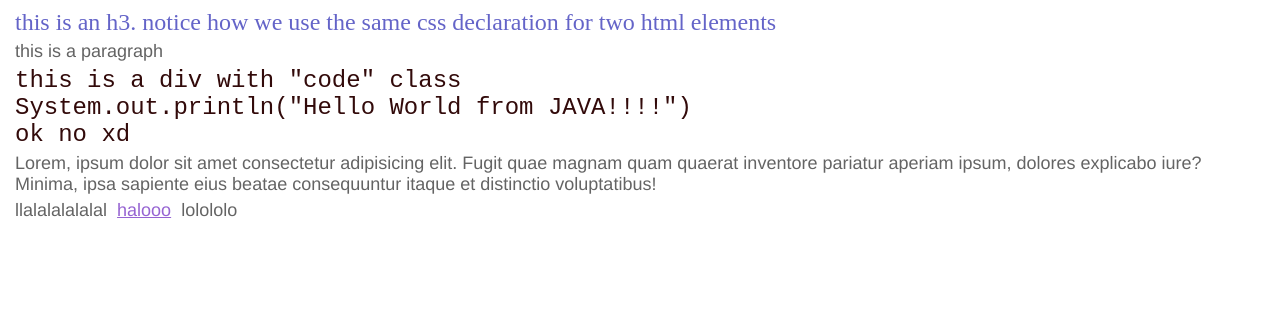
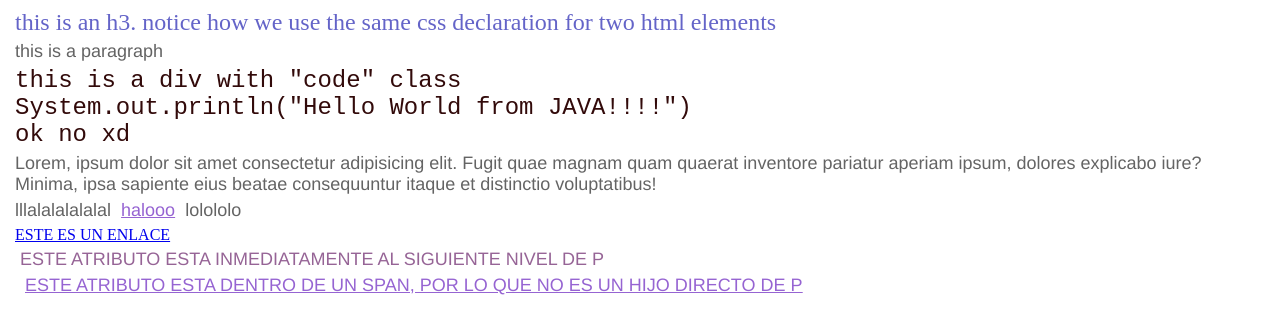
Before and after one commit to leninrkb/CSS-Course, a plain HTML site: page index.html in a window 1280 px wide. Shown: the part 75-408 px from the top of the page. Drawn offline with Linux system fonts and the light colour scheme.

Commit message:
selectors

```diff
--- a/index.html
+++ b/index.html
@@ -18,13 +18,20 @@
         <br>
         System.out.println("Hello World from JAVA!!!!")
         <br>
-        ok no  xd
+        ok no xd
     </div>
     <p>
         Lorem, ipsum dolor sit amet consectetur adipisicing elit. Fugit quae magnam quam quaerat inventore pariatur aperiam ipsum, dolores explicabo iure? Minima, ipsa sapiente eius beatae consequuntur itaque et distinctio voluptatibus!
     </p>
     <p>
-        llalalalalalal <span>halooo</span> lolololo
+        lllalalalalalal <span>halooo</span> lolololo
+    </p>
+    <a href="#">este es un enlace</a>
+    <p>
+        <a>este atributo esta inmediatamente al siguiente nivel de p</a>
+    </p>
+    <p>
+        <span><a>este atributo esta dentro de un span, por lo que no es un hijo directo de p</a></span>
     </p>
 </body>
 </html>
--- a/styles.css
+++ b/styles.css
@@ -39,3 +39,19 @@ p span{
     color: rgb(150, 100, 210);
     text-decoration: underline;
 }
+
+a{
+     text-transform: uppercase;
+     text-decoration: underline;
+}
+
+p > a {
+    color: rgb(150,100,150);
+    text-decoration: none;
+}
+
+// selector adyacente
+h1 + h2 {
+    color: rgb(150, 50, 50);
+    text-transform: uppercase;
+}
```
